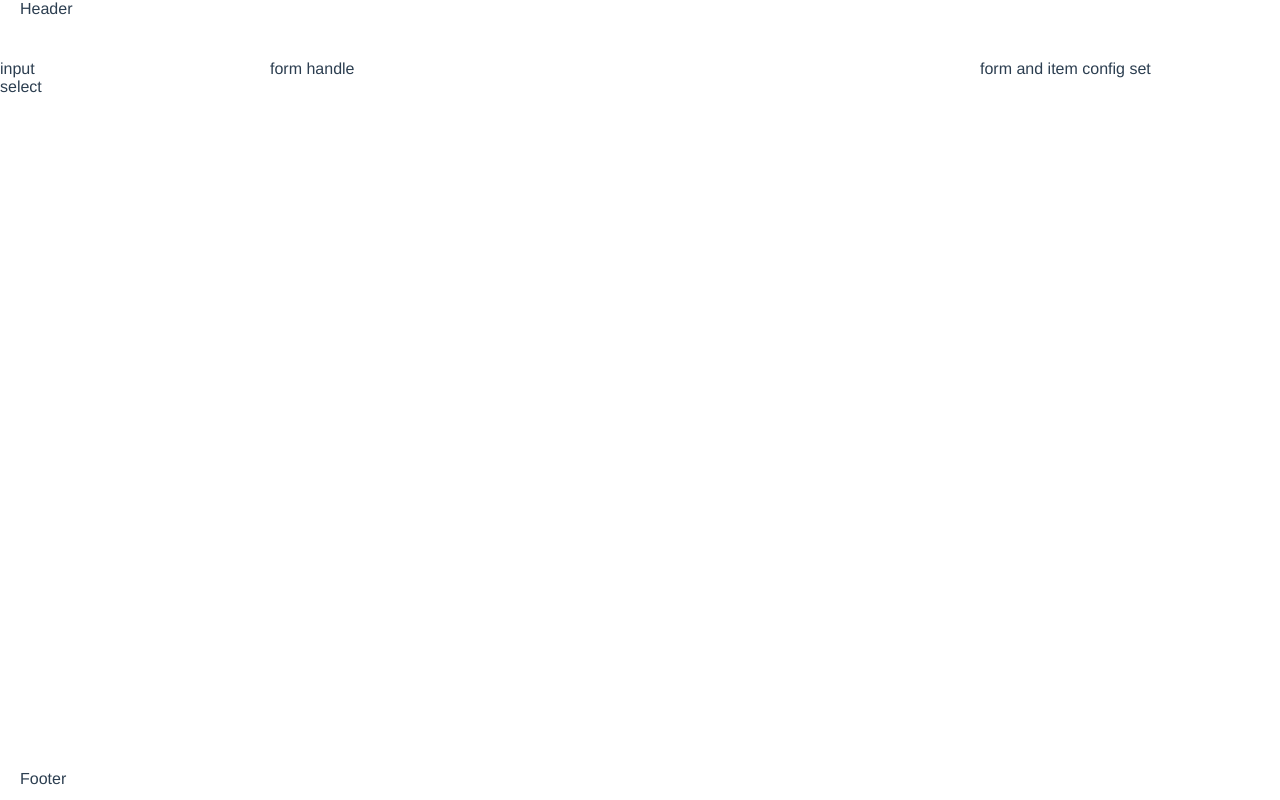
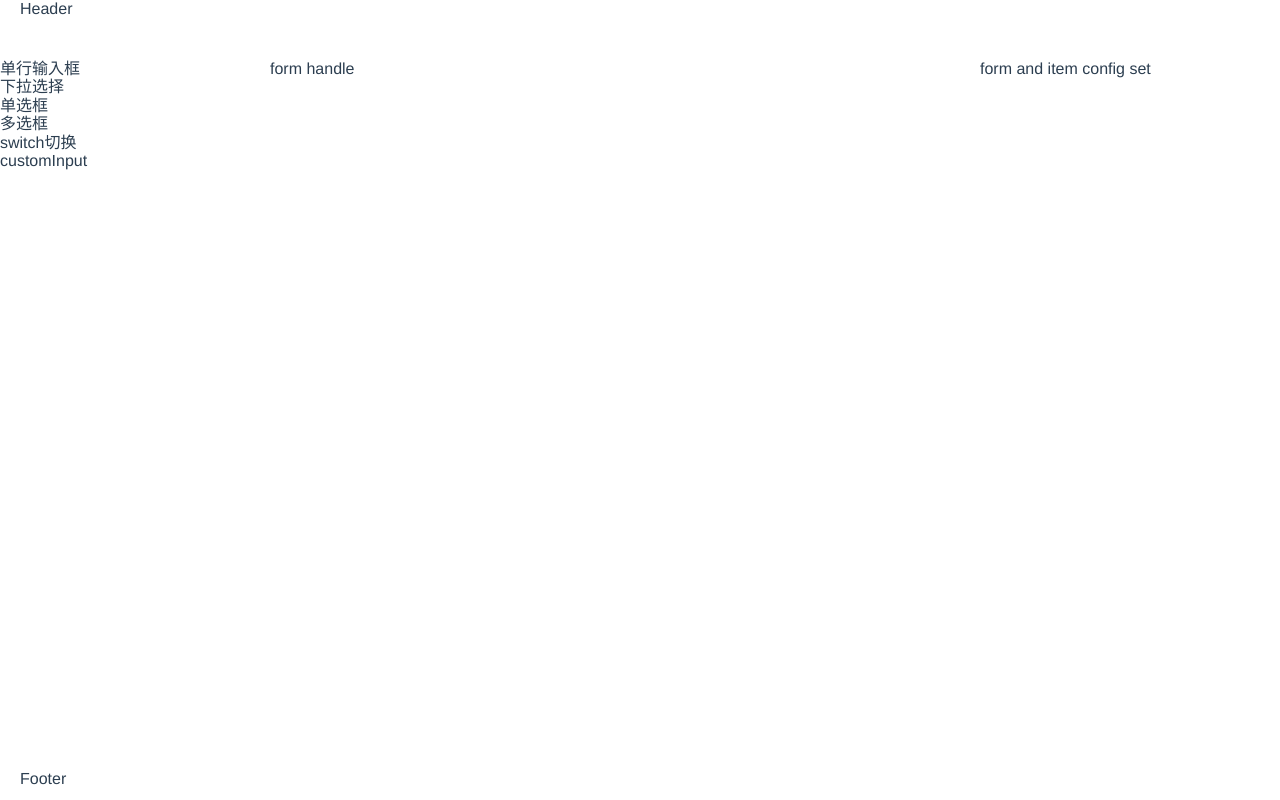
Before and after one commit to happydemoney/vue-form-design, a Vue app: page / in a window 1280 px wide. Built offline with nearby package versions, Linux system fonts and the light colour scheme.

Commit message:
Update model.vue

```diff
--- a/src/views/form/model.vue
+++ b/src/views/form/model.vue
@@ -1,14 +1,14 @@
 <template>
   <div class="model-container">
     <draggable
-      v-model="myArray"
+      v-model="formItem"
       :group="{ name: 'people', pull: 'clone', put: false }"
       :sort="false"
       ghostClass='ghost'
       @start="drag=true"
       @end="drag=false"
       :move="handleMove">
-      <div v-for="element in myArray" :key="element.id">{{element.name}}</div>
+      <div v-for="element in formItem" :key="element.prop">{{element.label}}</div>
     </draggable>
   </div>
 </template>
@@ -24,9 +24,70 @@ export default {
   data () {
     return {
       drag: false,
-      myArray: [
-        { id: 1, name: 'input' },
-        { id: 2, name: 'select' }
+      formItem: [
+        {
+          type: "input",
+          prop: "input_" + new Date().getTime(),
+          label: "单行输入框",
+          renderConfig: {
+            defaultValue: ''
+          }
+        },
+        {
+          type: "select",
+          prop: "select_" + new Date().getTime(),
+          label: "下拉选择",
+          renderConfig: {
+            defaultValue: '',
+            options: [
+              { label: '北京', value: 'beijing' },
+              { label: '上海', value: 'shanghai' }
+            ]
+          }
+        },
+        {
+          type: 'radio',
+          label: '单选框',
+          prop: 'radio_' + new Date().getTime(),
+          renderConfig: {
+            defaultValue: '',
+            options: [
+              { label: '高', value: 1 },
+              { label: '中', value: 2 },
+              { label: '低', value: 3 }
+            ]
+          }
+        },
+        {
+          type: 'checkbox',
+          label: '多选框',
+          prop: 'checkbox_' + new Date().getTime(),
+          renderConfig: {
+            defaultValue: [],
+            options: [
+              { label: '美食/餐厅线上活动', value: '美食/餐厅线上活动' },
+              { label: '地推活动', value: '地推活动' },
+              { label: '线下主题活动', value: '线下主题活动' }
+            ]
+          }
+        },
+        {
+          type: "custom",
+          label: "switch切换",
+          prop: "switch_" + new Date().getTime(),
+          renderConfig: {
+            defaultValue: false,
+            name: "ElSwitch"
+          }
+        },
+        {
+          type: "custom",
+          label: "customInput",
+          prop: "customInput_" + new Date().getTime(),
+          renderConfig: {
+            name: "ElInput"
+          }
+        }
       ]
     }
   },
```
